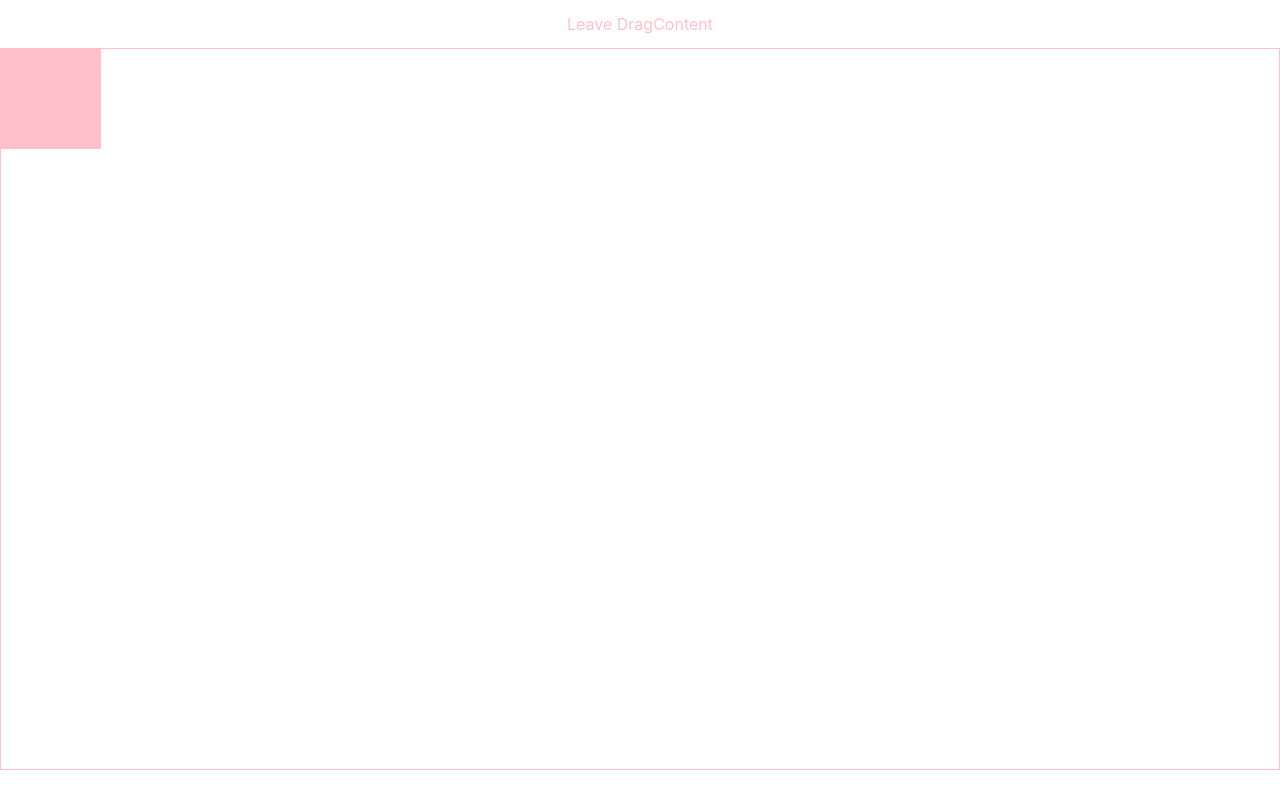
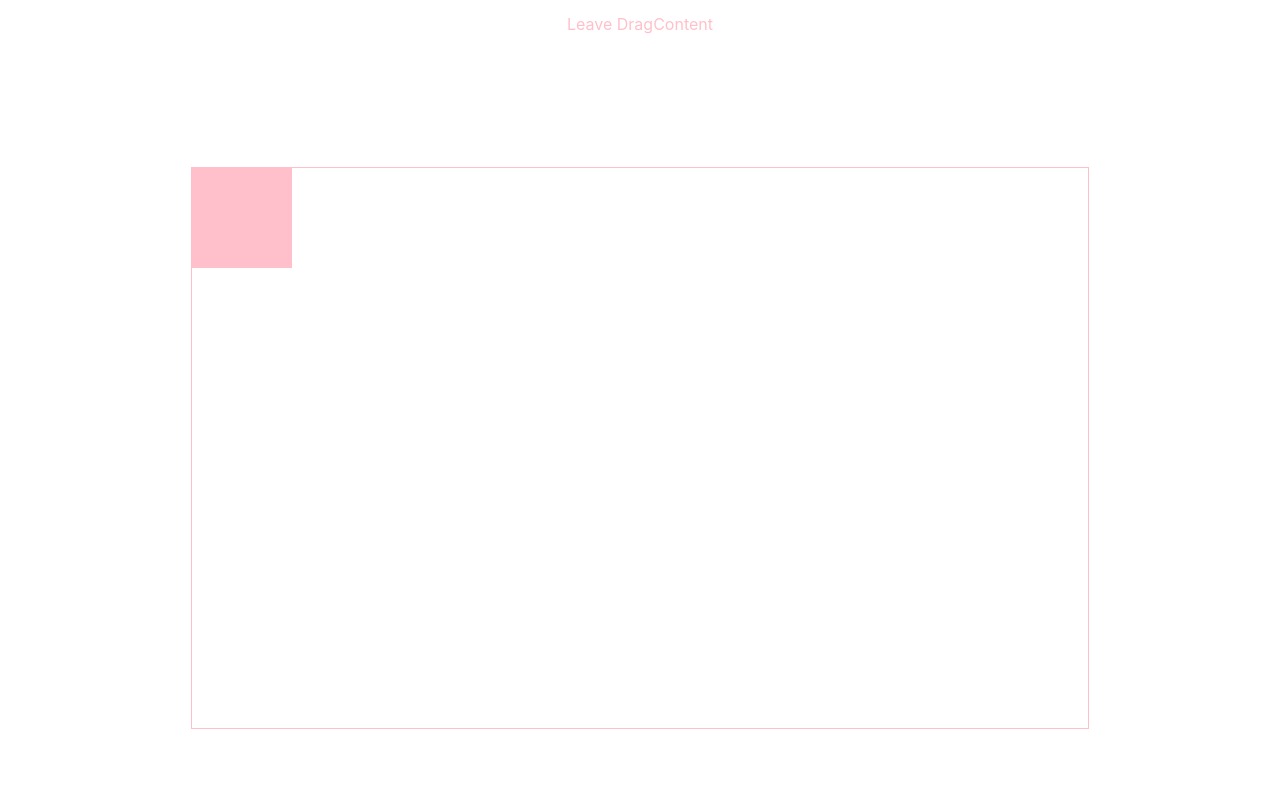
Before and after one commit to jamjessehi/drag-demo, a React (Create React App) app: page / in a window 1280 px wide. Shown: the top 808 px of the page. Built offline with nearby package versions, Linux system fonts and the light colour scheme.

Commit message:
add limit

```diff
--- a/src/App.css
+++ b/src/App.css
@@ -1,6 +1,14 @@
 .container {
+  display: flex;
+  align-items: center;
+  justify-content: center;
+  height: 100vh;
+}
+
+.box-wrap {
   position: relative;
-  height: 90vh;
+  width: 70%;
+  height: 70%;
   border: 1px solid pink;
 }
 
--- a/src/App.js
+++ b/src/App.js
@@ -5,6 +5,7 @@ import "./App.css";
 const DragContent = () => {
   const dragRef = useRef({});
 
+  const boxWrapRef = useRef(null);
   const boxRef = useRef(null);
 
   useEffect(() => {
@@ -13,7 +14,12 @@ const DragContent = () => {
       boxRef.current.style.top = `${top}px`;
     }
 
-    dragRef.current = new Drag(translate);
+    dragRef.current = new Drag(translate, {
+      limit: {
+        x: [0, boxWrapRef.current.offsetWidth - boxRef.current.offsetWidth],
+        y: [0, boxWrapRef.current.offsetHeight - boxRef.current.offsetHeight]
+      }
+    });
 
     const drag = dragRef.current;
 
@@ -86,12 +92,14 @@ const DragContent = () => {
 
   return (
     <div className="container">
+      <div className="box-wrap" ref={boxWrapRef}>
         <div
           ref={boxRef}
           className="box"
           onMouseDown={mouseHold}
           onTouchStart={touchHold}
         />
+      </div>
     </div>
   );
 };
--- a/src/drag.js
+++ b/src/drag.js
@@ -1,6 +1,12 @@
 export default class Drag {
   constructor(
     translate,
+    options = {
+      limit: {
+        x: [0, 0],
+        y: [0, 0]
+      }
+    },
     draggable = {
       hold: false,
       start: [0, 0],
@@ -9,6 +15,7 @@ export default class Drag {
     }
   ) {
     this.translate = translate;
+    this.options = options;
     this.draggable = draggable;
   }
 
@@ -27,13 +34,29 @@ export default class Drag {
     }
   }
 
+  limit([x, y]) {
+    const { limit: { x: lx, y: ly } = {} } = this.options || {};
+
+    let mx = x > lx[0] ? x : 0;
+    mx = mx < lx[1] ? mx : lx[1];
+
+    let my = y > ly[0] ? y : 0;
+    my = my < ly[1] ? my : ly[1];
+
+    return [mx, my];
+  }
+
   makeMove([x, y]) {
     if (this.draggable.hold) {
       console.log("moving...🏃‍♀️");
       const { start, previous } = this.draggable;
       const [sx, sy] = start;
       const distance = [x - sx, y - sy];
-      const move = [distance[0] + previous[0], distance[1] + previous[1]];
+      let mx = distance[0] + previous[0];
+      let my = distance[1] + previous[1];
+
+      const move = this.limit([mx, my]);
+
       this.draggable.move = move;
 
       this.translate(move);
```
Lines whose indentation alone changed are shown as unchanged.
